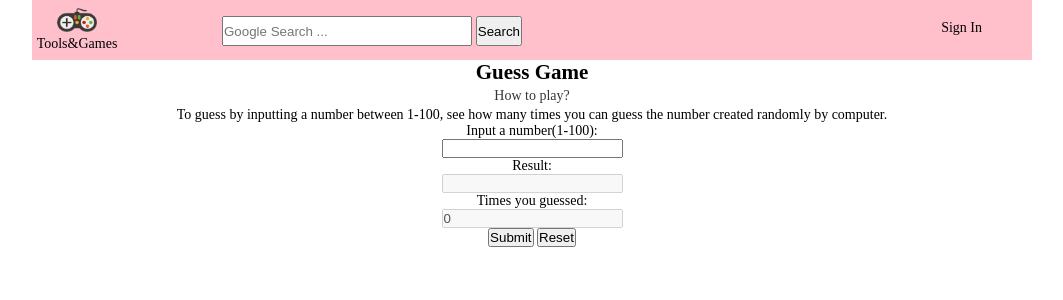
After one commit to Ricky-Hu5918/comIT-finalproject, a Django app: page /guesspage/ in a window 1280 px wide. The commit adds this page. Shown: the top 300 px of the page, without its empty margins (108-1171 px from the left). Run offline with Django 3.2, Linux system fonts and the light colour scheme.

Commit message:
added guess game into project

```diff
--- a/main_project/calc_app/static/calc_app/base.css
+++ b/main_project/calc_app/static/calc_app/base.css
@@ -335,3 +335,10 @@ label img {
 }
 
 /* ----------footer css end----------*/
+
+/* ----------guess game css start---------- */
+.guess-form-wrapper {
+    text-align: center;
+}
+
+/* ----------guess game css end--------- */
--- a/main_project/main_project/urls.py
+++ b/main_project/main_project/urls.py
@@ -18,19 +18,17 @@ from django.contrib import admin
 from django.urls import path
 from calc_app import views
 # from signin_app import views
-from signin_app.views import SignInView, HomeView, SignUpView, SignOutView
+from signin_app.views import SignInView, HomeView, SignUpView, SignOutView, GuesspageView, Guess
+# from calc_app import views
 
 urlpatterns = [
     path('admin/', admin.site.urls),
     # path('calcpage/', views.calcPage),
     path('compute/', views.compute),
-    # path('index/calcpage.html', views.calcPage),
-    # path('index/', views.home, name='index'),
+    path('guesspage/', GuesspageView.as_view(), name='guesspage'),
+    path('guess/', Guess.as_view(), name='guess'),
     path('index/', HomeView.as_view(), name='index'),
-    # path('signIn/', views.signin, name='signin'),
     path('signIn/', SignInView.as_view(), name='signin'),
-    # path('signUp/', views.signup, name='signup'),
     path('signUp/', SignUpView.as_view(), name='signup'),
-    # path('signout/', views.signout, name='signout'),
     path('signout/', SignOutView.as_view(), name='signout'),
 ]
--- /dev/null
+++ b/main_project/signin_app/templates/guesspage.html
@@ -0,0 +1,143 @@
+<!DOCTYPE html>
+<html lang="en">
+<head>
+    <meta charset="UTF-8">
+    <meta name="viewport" content="width=device-width, initial-scale=1.0">
+    <title>Guess Page</title>
+    {% load static %}
+    <link rel="stylesheet" href="{% static '/calc_app/base.css' %}" />
+    <link rel="shortcut icon" href="{% static '/img/logo.ico' %}" />
+    <script src="https://code.jquery.com/jquery-3.5.1.min.js"></script>
+</head>
+<body>
+    <!-- header start -->
+    <div class="nav-top w">
+        <div class="nav-logo">
+            <a class="nav-logo-icon" href="{% url 'index' %}">
+                <img src="{% static 'img/logo.png' %}" alt="" width="40" height="24" class="">
+            </a>
+            <span class="nav-logo-label">
+                <a href="{% url 'index' %}">Tools&Games</a>
+            </span>
+
+        </div>
+
+        <div class="search-form">
+            <form class="" action="https://Google.com/search" method="GET" target="_blank">
+                <input class="" type="search" placeholder="Google Search ..." aria-label="Search" name="q" >
+                <button class="" type="submit" name="btnK" >Search</button>
+            </form>
+        </div>
+
+        <div class="nav-right">
+            {% if request.user.username != '' %}
+                <span class="nav-hello">
+                    Hello, {{ request.user.username }}!
+                </span>
+
+                <span class="sign-out-label">
+                    <a href="{% url 'signout' %}" id="signout">Sign Out</a>
+                </span>
+            {% else %}
+                <span class="sign-in-label">
+                    <a href="{% url 'signin' %}">Sign In</a>
+                </span>
+            {% endif %}
+        </div>
+    </div>
+    <!-- header end -->
+
+    <div class="guess-form-wrapper w">
+        <div class="form-title">
+            <h2>Guess Game</h2>
+            <div class="game-description">
+                <h4>How to play?</h4>
+                <p>To guess by inputting a number between 1-100, see how many times you can guess the number created randomly by computer.</p>
+            </div>
+        </div>
+
+        <div>
+            <form class="guess-input-area" >
+                <span>Input a number(1-100):</span>
+                <div>
+                    <input type="text" id="guess_number" />
+                </div>
+
+                <span>Result:</span>
+                <div>
+                    <input type="text" id="guess_result" disabled/>
+                </div>
+
+                <span>Times you guessed:</span>
+                <div>
+                    <input type="number" id="guessed_times" value="0" disabled/>
+                </div>
+
+                <div>
+                    <!-- attention: if set type=submit, then the return of ajax will refresh the whole page! -->
+                    <button type="button" id="Guess" onclick="fun_guess()">Submit</button>
+                    <button type="button" onclick="fun_reset()">Reset</button>
+                </div>
+            </form>
+        </div>
+    </div>
+
+    <script>
+        // enable csrf_token
+        $.ajaxSetup({
+           data: { csrfmiddlewaretoken: '{{ csrf_token }}' },
+        });
+
+        var num = document.getElementById('guess_number');
+        var res = document.getElementById('guess_result');
+        var times = document.getElementById('guessed_times');
+
+        var random_num = Math.floor(Math.random() * 100) + 1;
+
+        function fun_reset() {
+            num.value = '';
+            res.value = '';
+            times.value = '0';
+            random_num = Math.floor(Math.random() * 100) + 1;
+        }
+
+        function GetResult(data) {
+            // console.log("enter GetResult function!");
+            num.value = data['guess_num'];
+            res.value = data['result'];
+            times.value = data['times'];
+            // console.log(num.value, res.value, times.value);
+            if (res.value == 'Congrats! You guessed Right!')
+            {
+                alert("Well done! You're SMART enough!");
+                //get another random number after guessed successfully
+                random_num = Math.floor(Math.random() * 100) + 1;
+            }
+
+        }
+
+        function fun_guess() {
+            // console.log("enter guess function!");
+            $.ajax({
+                url: '/guess/',
+                type: 'POST', //请求类型
+                data: {
+                    'guess_number': $('#guess_number').val(),
+                    'random_number': random_num,
+                    'times_value': $('#guessed_times').val(),
+                },
+                dataType: 'json', //期望获得的响应类型为json
+                error: function (request) {
+                    // console.log("Error!");
+                    return;
+                },
+                success: GetResult //在请求成功之后调用该回调函数输出结果
+            });
+            // console.log("leave guess function!");
+        }
+
+    </script>
+
+
+</body>
+</html>
--- a/main_project/signin_app/templates/index.html
+++ b/main_project/signin_app/templates/index.html
@@ -68,7 +68,7 @@
                 <div class="clearplusequal">
                    <button type="button" class="btn btn-success btn-lg btn_clear" id="lgbut_clear"
                       onclick="fun_clear()">Clear</button>
-                   <button type="button" class="btn btn-primary btn-lg btn_compute" id="lgbut_compute" onclick="fun_compute()"">=</button>
+                   <button type="button" class="btn btn-primary btn-lg btn_compute" id="lgbut_compute" onclick="fun_compute()">=</button>
                 </div>
 
                 <div class=" numbers">
@@ -233,7 +233,7 @@
             <div class="guess-game-wrapper">
                 <h3>Guess Number Game</h3>
             </br>
-                <a href="#">
+                <a href="{% url 'guesspage' %}">
                     <img src="{% static 'img/guess.jpeg' %}" alt="guess number game pic">
                 </a>
             </br>
--- a/main_project/signin_app/views.py
+++ b/main_project/signin_app/views.py
@@ -1,5 +1,5 @@
 from typing import ContextManager
-from django.http import request, HttpResponseRedirect
+from django.http import request, HttpResponseRedirect, JsonResponse
 from django.shortcuts import redirect, render
 from django.contrib.auth import authenticate, login, logout
 from django.contrib.auth.models import User, AnonymousUser
@@ -63,3 +63,46 @@ class SignOutView(View):
         # print("log out!")
         logout(request)
         return redirect('/index/')
+
+
+# class GuesspageView(TemplateView):
+class GuesspageView(View):
+    # guess page
+    # template_name = 'guesspage.html'
+
+    # def get_context_data(self, **kwargs):
+    #     return super().get_context_data(**kwargs)
+
+    def get(self, request):
+        return render(request, 'guesspage.html')
+
+    def post(self, request):
+        pass
+
+class Guess(View):
+    def get(self, request):
+        pass
+
+    def post(self, request):
+        # if request.method == 'POST' and request.POST:
+        guess_num = int(request.POST.get('guess_number'))
+        random_num = int(request.POST.get('random_number'))
+        times = int(request.POST.get('times_value'))
+
+        times = times + 1
+
+        if (guess_num > random_num):
+            res = 'You guessed too High!'
+        elif (guess_num < random_num):
+            res = 'You guessed too Low!'
+        else:
+            res = 'Congrats! You guessed Right!'
+
+        data = {
+            'guess_num': guess_num,
+            'result': res,
+            'times': times
+        }
+
+        return JsonResponse(data, json_dumps_params={'ensure_ascii':False})
+        # return JsonResponse(data={'data': data}) #it can only pass one data
```
Also changed, not shown: main_project/calc_app/templates/guess.html (deleted, +0 -46 lines), main_project/calc_app/views.py (+1 -7 lines).
